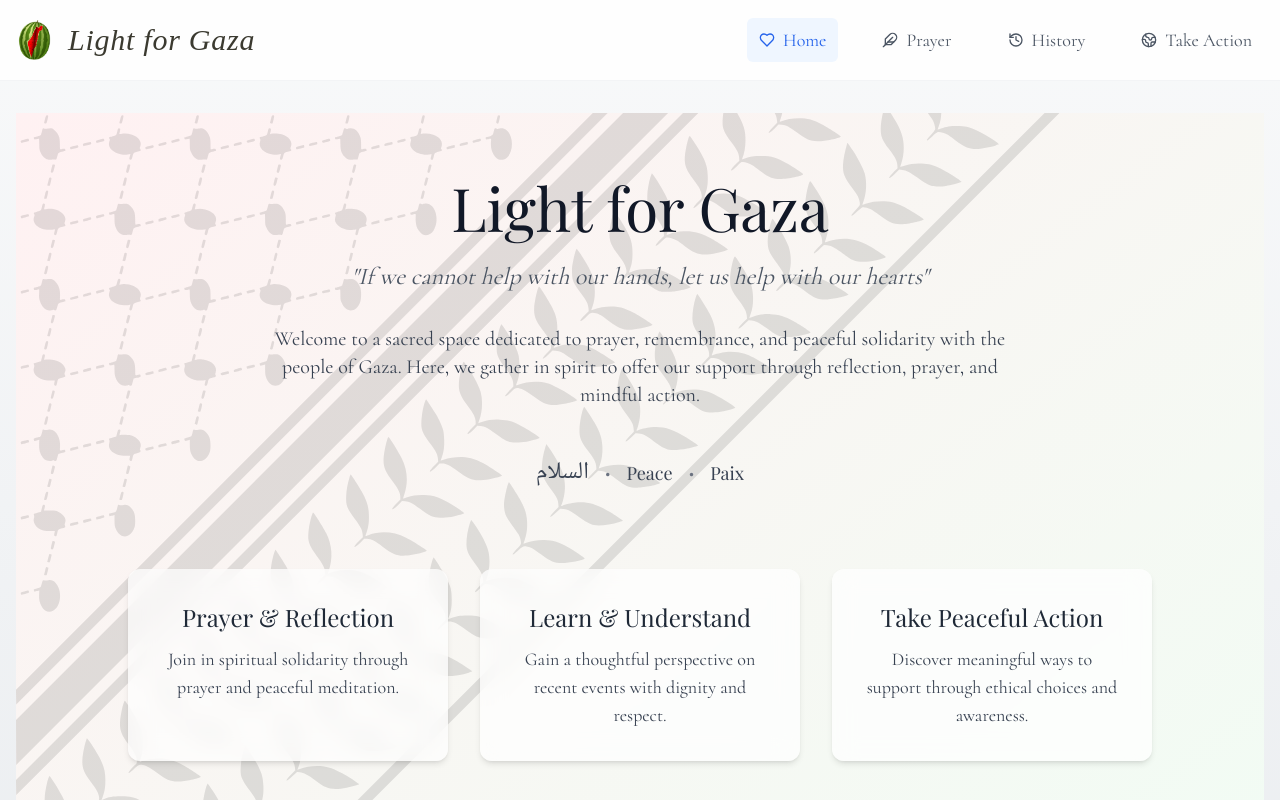
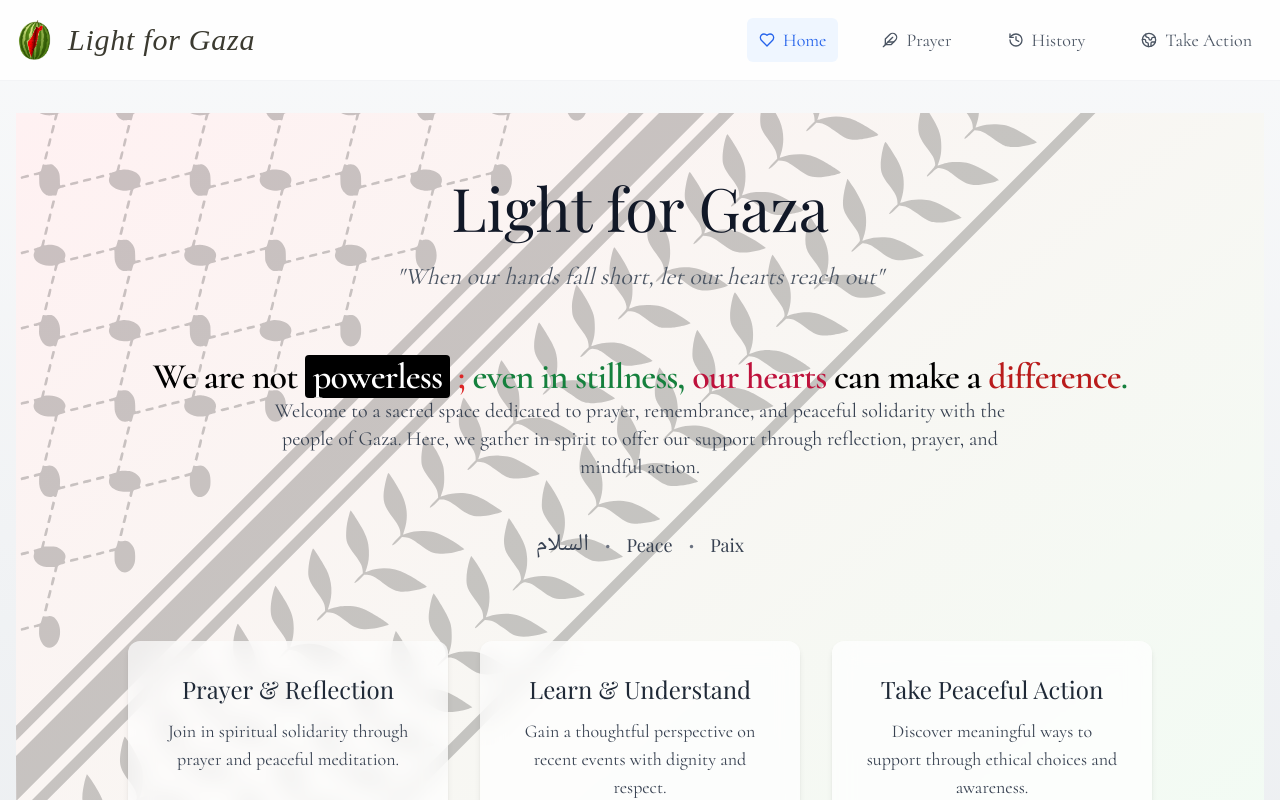
Before and after one commit to oumoussa-salma/LightforGAZA, a React (Vite) app: page / in a window 1280 px wide. Shown: the top 800 px of the page. Built offline with nearby package versions, Linux system fonts and the light colour scheme.

Commit message:
final version

```diff
--- a/src/pages/index.tsx
+++ b/src/pages/index.tsx
@@ -12,7 +12,7 @@ const Welcome = () => {
     >
 
 <div
-  className="absolute inset-0 z-0 pointer-events-none opacity-10 bg-[url('/assets/kufiapattern.svg')] bg-cover bg-center"
+  className="absolute inset-0 z-0 pointer-events-none opacity-20 bg-[url('/assets/kufiapattern.svg')] bg-cover bg-center"
 ></div>
 
 
@@ -32,9 +32,27 @@ const Welcome = () => {
         transition={{ delay: 0.4 }}
         className="text-2xl text-gray-600 mb-8 font-body italic relative z-10"
       >
-        "If we cannot help with our hands, let us help with our hearts"
+        "When our hands fall short, let our hearts reach out"
       </motion.p>
 
+
+      <motion.div
+  initial={{ y: 30, opacity: 0 }}
+  animate={{ y: 0, opacity: 1 }}
+  transition={{ delay: 0.55 }}
+  className="mt-16 relative z-10"
+>
+  <h2 className="text-3xl md:text-4xl font-extrabold tracking-tight text-center">
+    <span className="text-black">We are not</span>{' '}
+    <span className="text-white bg-black px-2 rounded">powerless</span>{' '}
+    <span className="text-red-600">;</span>{' '}
+    <span className="text-green-700">even in stillness,</span>{' '}
+    <span className="text-rose-700">our hearts</span>{' '}
+    <span className="text-black">can make a</span>{' '}
+    <span className="text-red-700">difference</span>
+    <span className="text-green-700">.</span>
+  </h2>
+</motion.div>
       <motion.div
         initial={{ y: 20, opacity: 0 }}
         animate={{ y: 0, opacity: 1 }}
@@ -58,8 +76,12 @@ const Welcome = () => {
           <span className="font-serif text-lg">Peace</span>
           <span className="text-gray-500">•</span>
           <span className="font-serif text-lg">Paix</span>
+
+
         </motion.div>
-      </motion.div>
+
+
+          </motion.div>
 
       <div className="grid grid-cols-1 md:grid-cols-3 gap-8 mt-20 max-w-5xl mx-auto relative z-10">
         <FeatureCard
```
